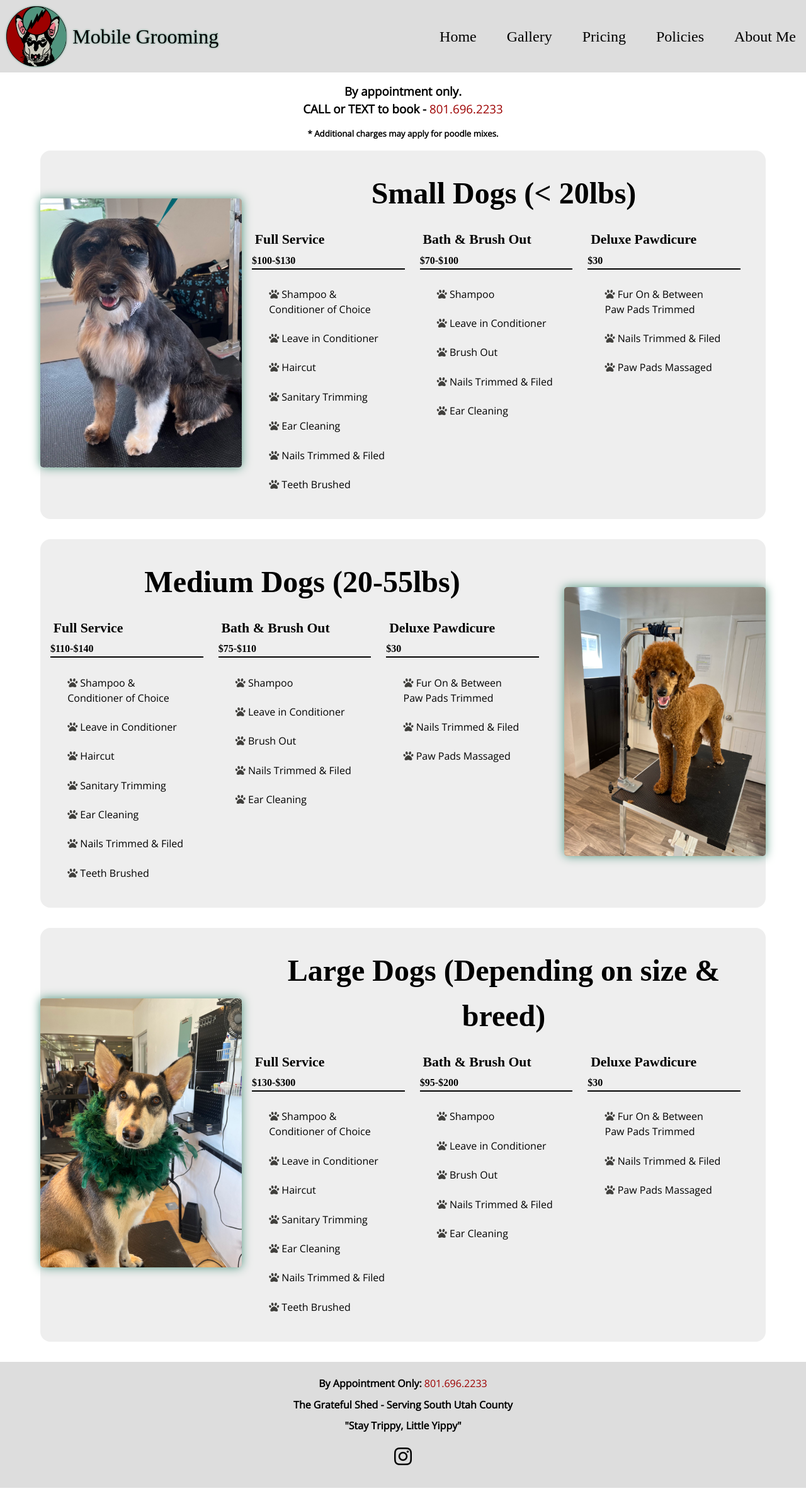
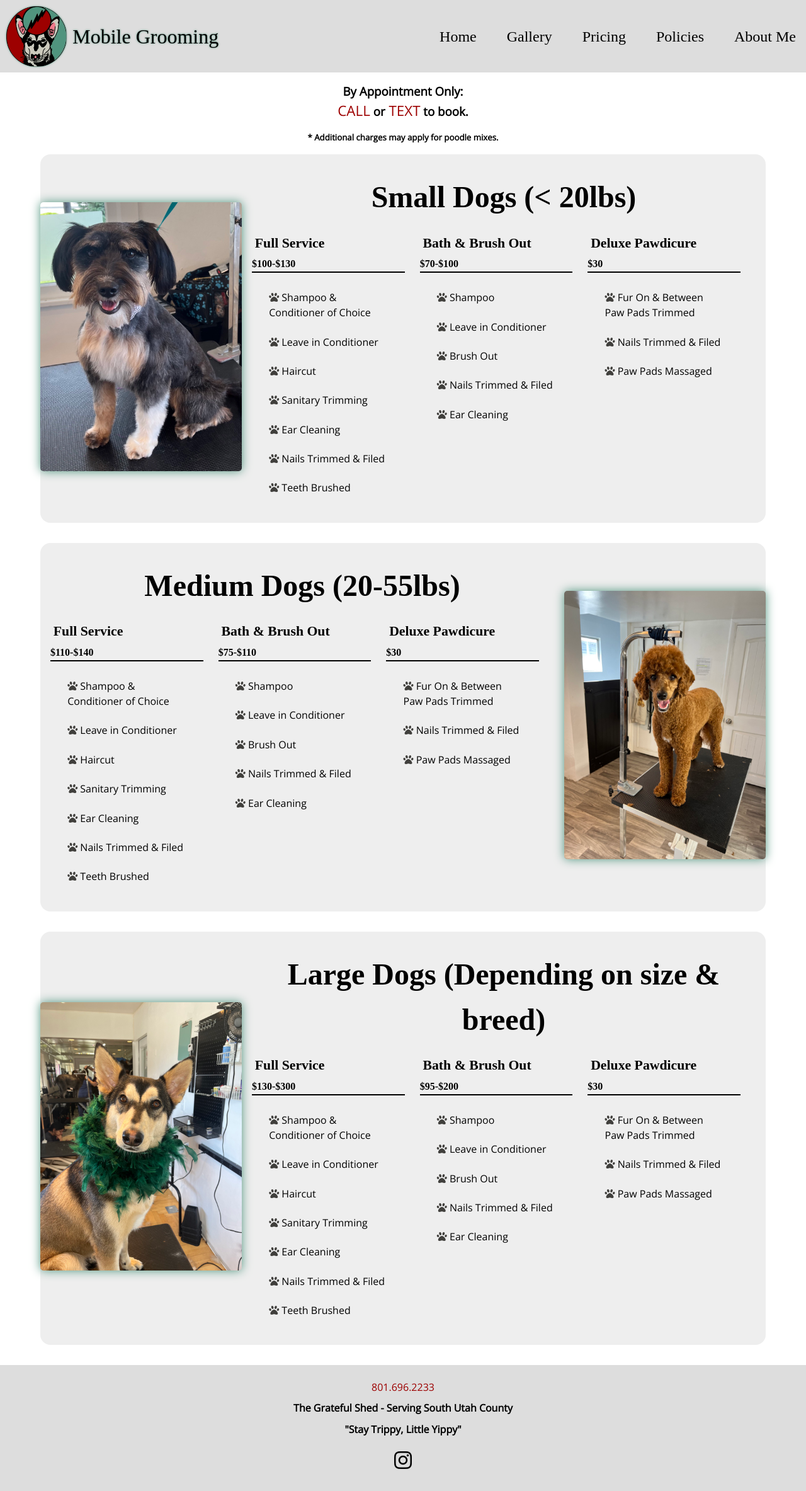
Before and after one commit to kjones901/The-Grateful-Shed, a React (Vite) app: page /#/pricing in a window 1280 px wide. Shown: the whole page at 63% size. Built offline with nearby package versions, Linux system fonts and the light colour scheme; a web font is replaced by a local one.

Commit message:
added links to text/call on numbers

```diff
--- a/src/Components/Footer/index.jsx
+++ b/src/Components/Footer/index.jsx
@@ -4,7 +4,7 @@ import colors from "../../colors";
 const Footer = () => {
   return (
     <FooterContainer>
-      <FooterText>By Appointment Only: <a href="tel:number" style={{ color: colors.red }}>801.696.2233</a></FooterText>
+      <FooterText><a href="tel:number" style={{ color: colors.red }}>801.696.2233</a></FooterText>
       <FooterText>The Grateful Shed - Serving South Utah County</FooterText>
       <FooterText>&quot;Stay Trippy, Little Yippy&quot;</FooterText>
         <a href="https://www.instagram.com/thegratefulshedut/?hl=en">
--- a/src/Pages/Pricing/index.jsx
+++ b/src/Pages/Pricing/index.jsx
@@ -27,7 +27,12 @@ const Pricing = () => {
   return (
     <PageContainer>
       <Header />
-      <AboutText>By appointment only.<br/>CALL or TEXT to book - <a href="tel:number" style={{ color: colors.red }}>801.696.2233</a></AboutText>
+      <AboutText>
+        By Appointment Only:
+        <br />
+        <a href="tel:801-696-2233">CALL</a> or
+        <a href="sms:801-696-2233"> TEXT</a> to book.
+      </AboutText>
       <AboutTextSub>* Additional charges may apply for poodle mixes.</AboutTextSub>
       <PriceContainer>
         <ImageContainer>
--- a/src/Pages/Pricing/styled.js
+++ b/src/Pages/Pricing/styled.js
@@ -152,6 +152,11 @@ export const ServiceListItem = styled.li`
 
 export const AboutText = styled.h3`
   padding: 1rem;
+
+  a{
+    font-size: 1.4rem;
+    color: ${colors.red};
+  }
 `;
 
 export const AboutTextSub = styled.h5`
```
